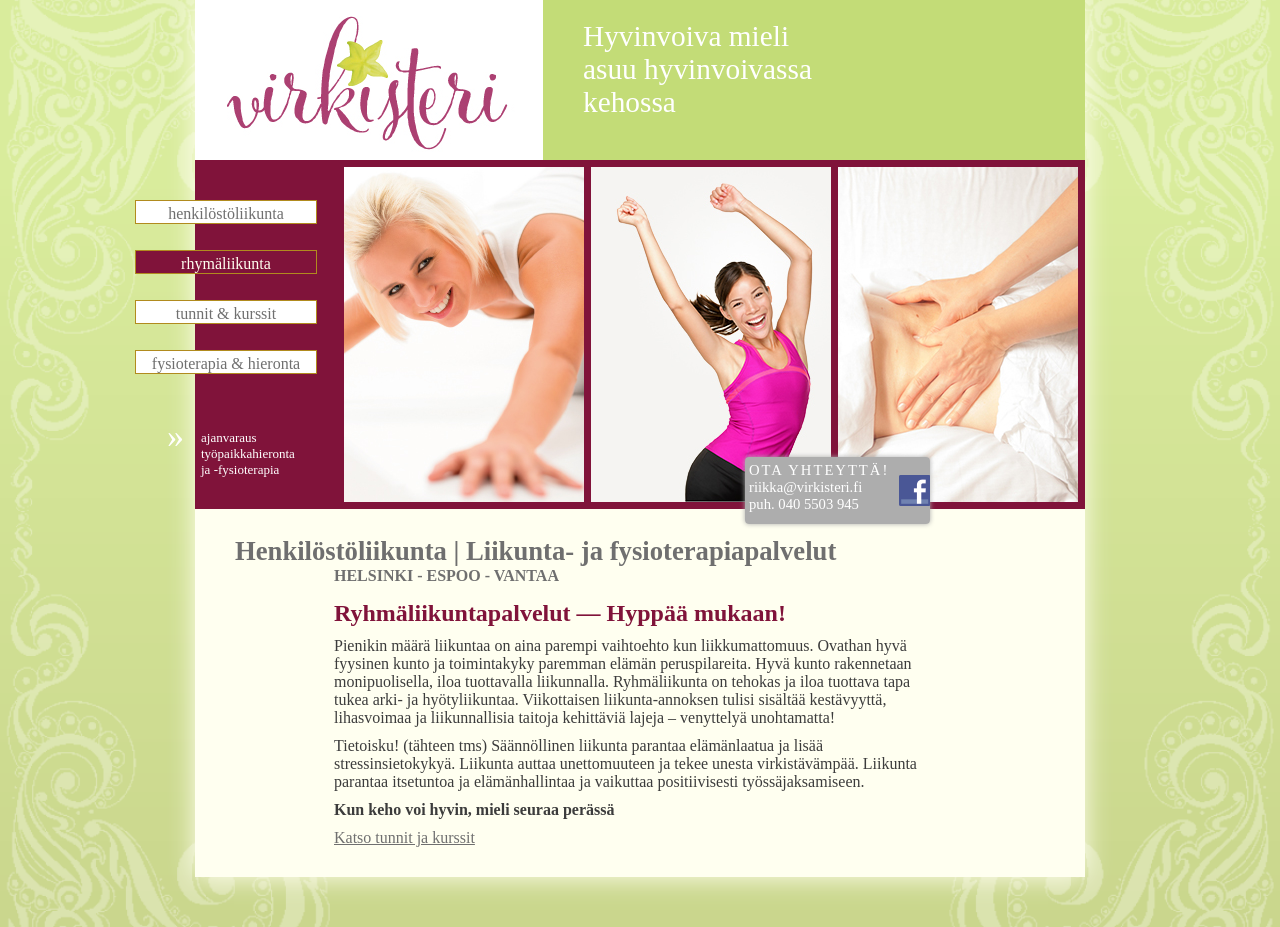
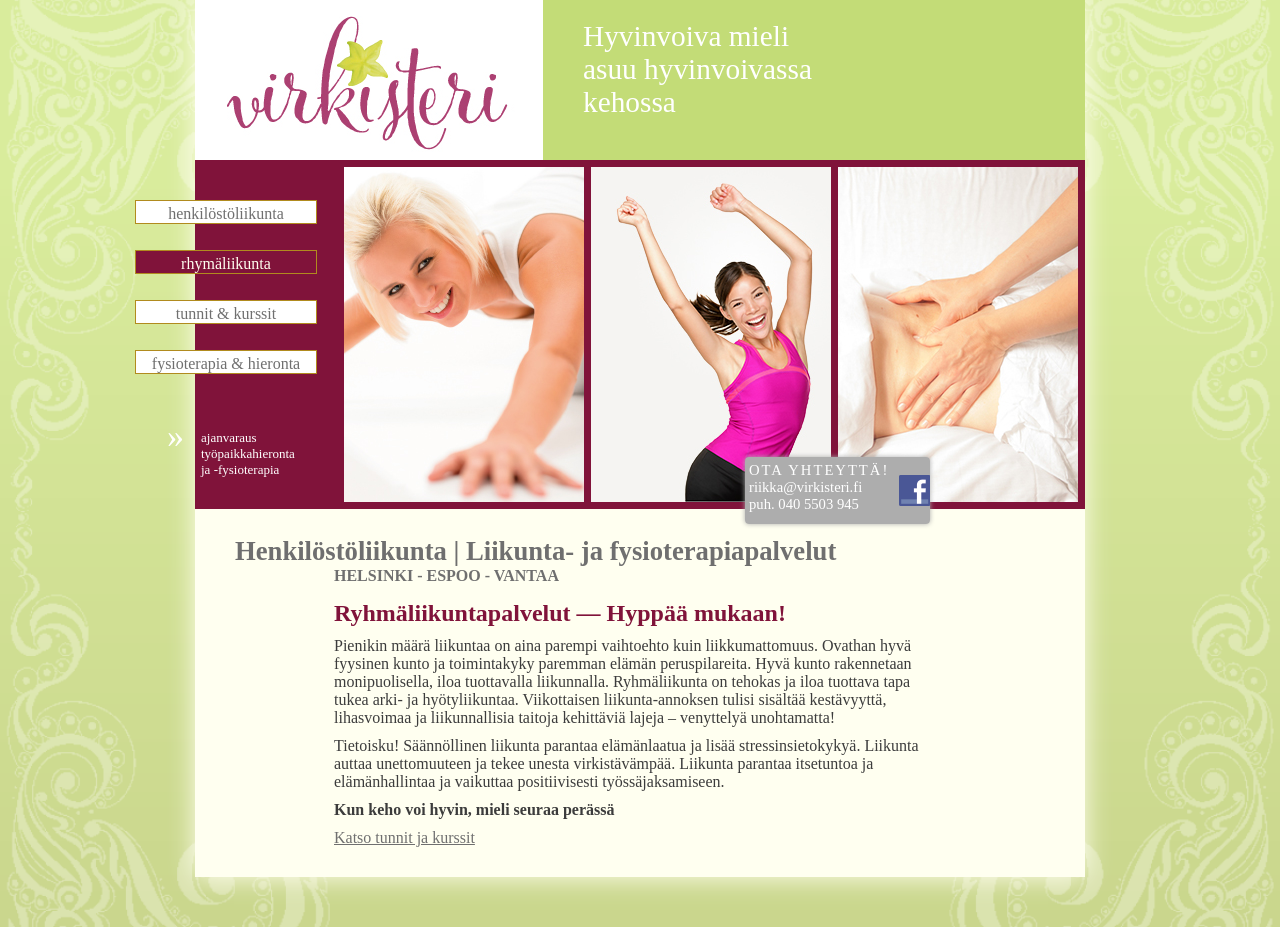
Before and after one commit to sdsykes-web/virkisteri, a Jekyll site: the page built from liikunta.md, in a window 1280 px wide. Built offline with Jekyll 4.4.1, drawn with Linux system fonts in a browser that asks for light colours; some web fonts are replaced.

Commit message:
Update liikunta.md

```diff
--- a/liikunta.md
+++ b/liikunta.md
@@ -5,9 +5,9 @@ menu2: lit
 ## Henkilöstöliikunta | Liikunta- ja fysioterapiapalvelut
 ##### HELSINKI - ESPOO - VANTAA
 ### Ryhmäliikuntapalvelut &mdash; Hyppää mukaan!
-Pienikin määrä liikuntaa on aina parempi vaihtoehto kun liikkumattomuus. Ovathan hyvä fyysinen kunto ja toimintakyky paremman elämän peruspilareita. Hyvä kunto rakennetaan monipuolisella, iloa tuottavalla liikunnalla. Ryhmäliikunta on tehokas ja iloa tuottava tapa tukea arki- ja hyötyliikuntaa. Viikottaisen liikunta-annoksen tulisi sisältää kestävyyttä, lihasvoimaa ja liikunnallisia taitoja kehittäviä lajeja – venyttelyä unohtamatta!
+Pienikin määrä liikuntaa on aina parempi vaihtoehto kuin liikkumattomuus. Ovathan hyvä fyysinen kunto ja toimintakyky paremman elämän peruspilareita. Hyvä kunto rakennetaan monipuolisella, iloa tuottavalla liikunnalla. Ryhmäliikunta on tehokas ja iloa tuottava tapa tukea arki- ja hyötyliikuntaa. Viikottaisen liikunta-annoksen tulisi sisältää kestävyyttä, lihasvoimaa ja liikunnallisia taitoja kehittäviä lajeja – venyttelyä unohtamatta!
 
-Tietoisku! (tähteen tms)
+Tietoisku!
 Säännöllinen liikunta parantaa elämänlaatua ja lisää stressinsietokykyä. Liikunta auttaa unettomuuteen ja tekee unesta virkistävämpää. Liikunta parantaa itsetuntoa ja elämänhallintaa ja vaikuttaa positiivisesti työssäjaksamiseen.
 
 **Kun keho voi hyvin, mieli seuraa perässä**
```
